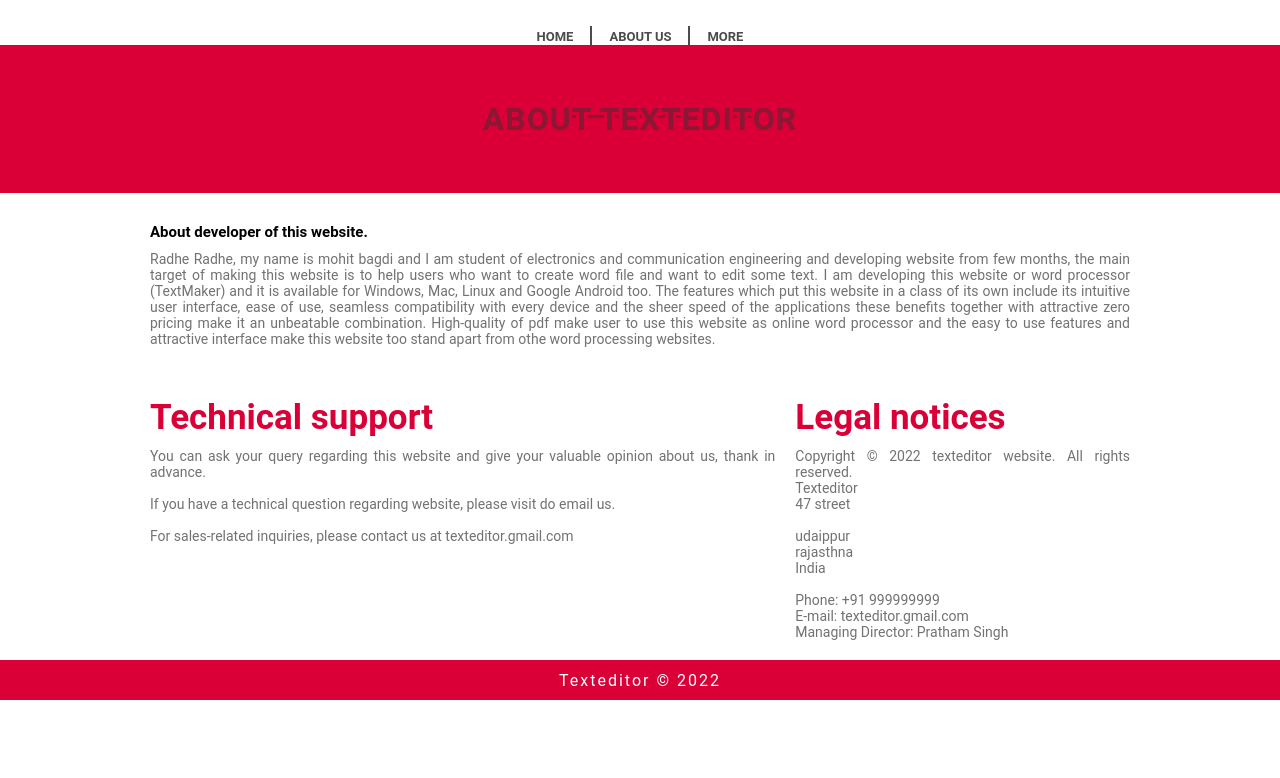
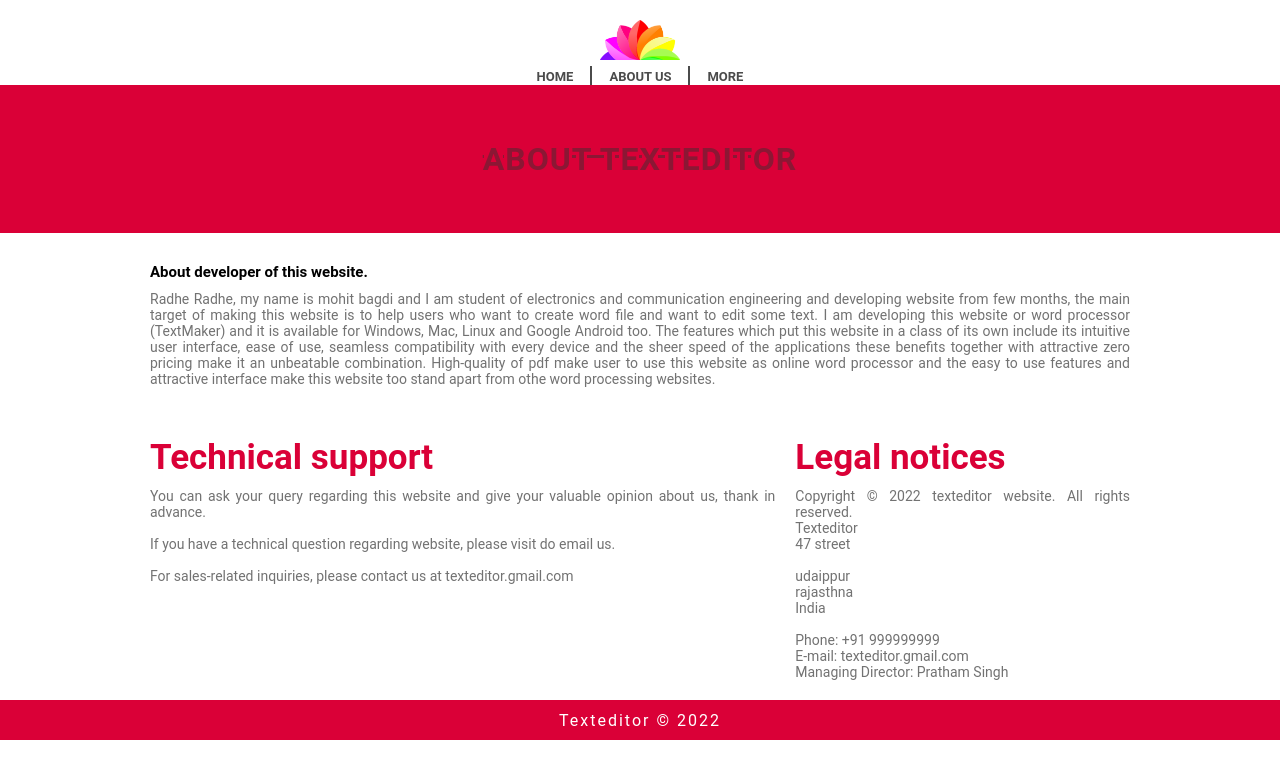
Before and after one commit to edito0/Textfile-editor, a website: page public/aboutus.html in a window 1280 px wide. Drawn offline with Linux system fonts and the light colour scheme.

Commit message:
JaiShri Ganesh

```diff
--- a/public/aboutus.html
+++ b/public/aboutus.html
@@ -17,7 +17,7 @@
 <body>
     <nav class="navbar">
         <div class="navbarimg">
-            <img src="public/img/logo.png" alt="">
+            <img src="img/logo.png" alt="">
         </div>
         <div class="navbarlist">
             <li class="navbaritem"><a href="index.html">HOME</a></li>
```
